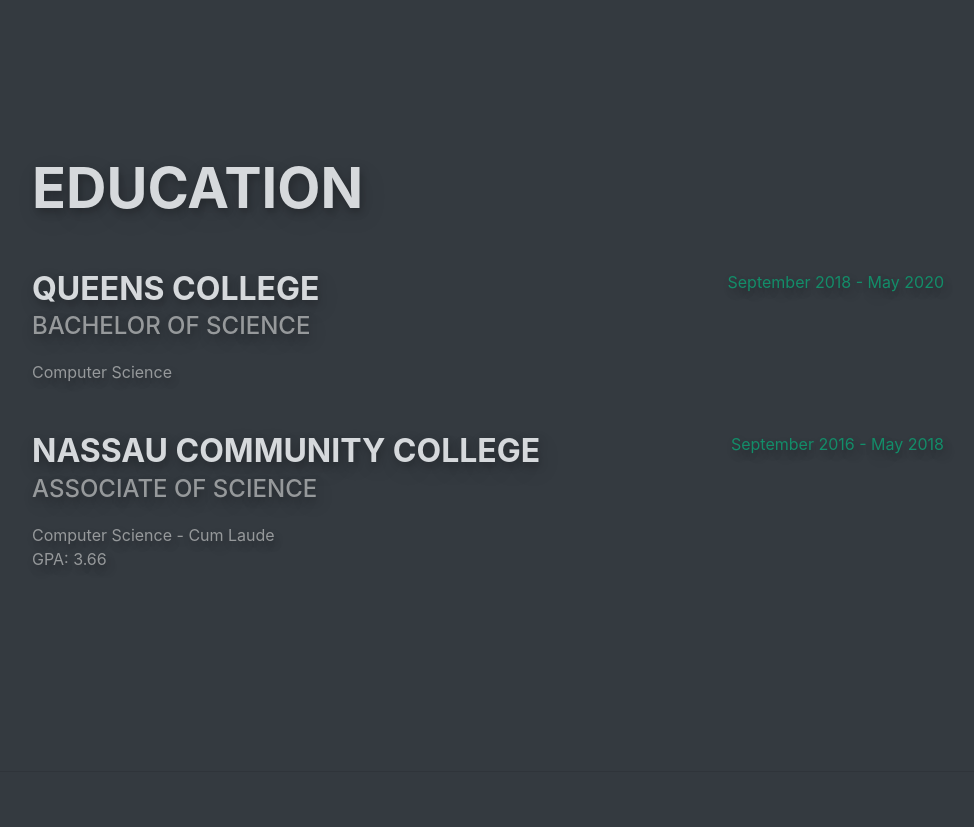
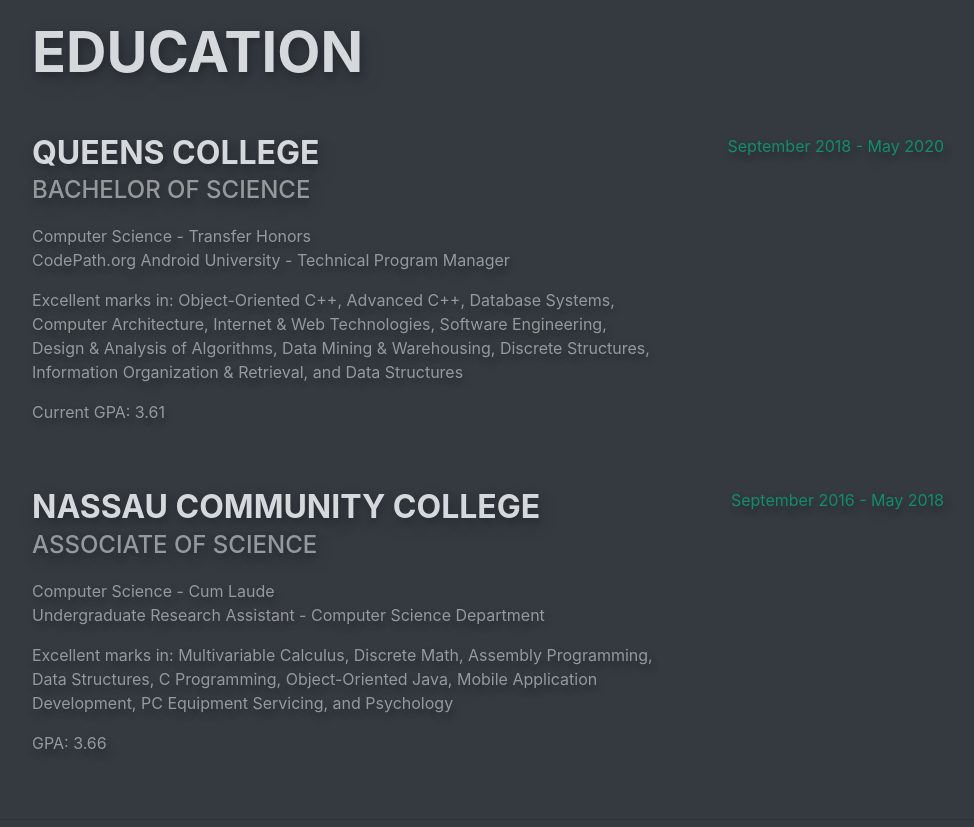
Before and after one commit to AFeas1987/python-web-portfolio, a Django app: page / in a window 1280 px wide. Shown: the part 1880-2707 px from the top of the page, without its empty margins (288-1262 px from the left). Run offline with Django 3.2, Linux system fonts and the light colour scheme; data that the repository does not hold is empty; some libraries are stand-ins or nearby versions; some web fonts are replaced.

Commit message:
Add more Education info.  -AF

```diff
--- a/personal_portfolio/templates/base.html
+++ b/personal_portfolio/templates/base.html
@@ -63,7 +63,7 @@
           <a href="mailto:feaser.dev@gmail.com">alex@feas.us</a>
         </div>
         <p class="lead mb-5">A
-          <span class="text-light font-weight-bold font-italic">promising</span>, <span class="text-light font-weight-bold font-italic">adaptive</span>, and <span class="text-light font-weight-bold font-italic">well-rounded</span> junior <span class="text-light font-weight-bold font-italic">software engineer</span> eager for new oportunities and experiences within the industry.</p>
+          <span class="text-light font-weight-bold font-italic">knowledgable</span>, <span class="text-light font-weight-bold font-italic">adaptive</span>, and <span class="text-light font-weight-bold font-italic">well-rounded</span> junior <span class="text-light font-weight-bold font-italic">software engineer</span> eager for new oportunities and experiences within the industry.</p>
         <div class="social-icons text-center">
           <a href="https://www.linkedin.com/in/af1987/" target="_blank">
             <i class="fab fab-about fa-linkedin-in text-light"></i>
@@ -134,8 +134,10 @@
           <div class="resume-content">
             <h3 class="mb-0 text-light">Queens College</h3>
             <div class="subheading mb-3">Bachelor of Science</div>
-            <div>Computer Science</div>
-            <!-- <p>GPA: 3.23</p> -->
+            <div>Computer Science - Transfer Honors</div>
+            <p>CodePath.org Android University - Technical Program Manager</p>
+            <p>Excellent marks in:  Object-Oriented C++, Advanced C++, Database Systems, Computer Architecture, Internet &amp; Web Technologies, Software Engineering, Design &amp; Analysis of Algorithms, Data Mining &amp; Warehousing, Discrete Structures, Information Organization &amp; Retrieval, and Data Structures</p>
+            <p>Current GPA: 3.61</p>
           </div>
           <div class="resume-date text-md-right">
             <span class="text-primary">September 2018 - May 2020</span>
@@ -147,6 +149,8 @@
             <h3 class="mb-0 text-light">Nassau Community College</h3>
             <div class="subheading mb-3">Associate of Science</div>
             <div>Computer Science - Cum Laude</div>
+            <p>Undergraduate Research Assistant - Computer Science Department</p>
+            <p>Excellent marks in:  Multivariable Calculus, Discrete Math, Assembly Programming, Data Structures, C Programming, Object-Oriented Java, Mobile Application Development, PC Equipment Servicing, and Psychology</p>
             <p>GPA: 3.66</p>
           </div>
           <div class="resume-date text-md-right">
--- a/projects/templates/project_detail.html
+++ b/projects/templates/project_detail.html
@@ -21,11 +21,11 @@
             <h5 class="text-light">Created:</h5>
             <p>{{ project.display_created }}</p>
             <br>
+            <h5 class="text-light">Technology used:</h5>
+            <p>{{ project.technology }}</p>
+            <br>
             <h5 class="text-light">About the project:</h5>
             <p>{{ project.description }}</p>
-            <br>
-            <h5 class="text-light">Technology used:</h5>
-            <p>{{ project.technology }}</p>
         </div>
     </div>
 
```
